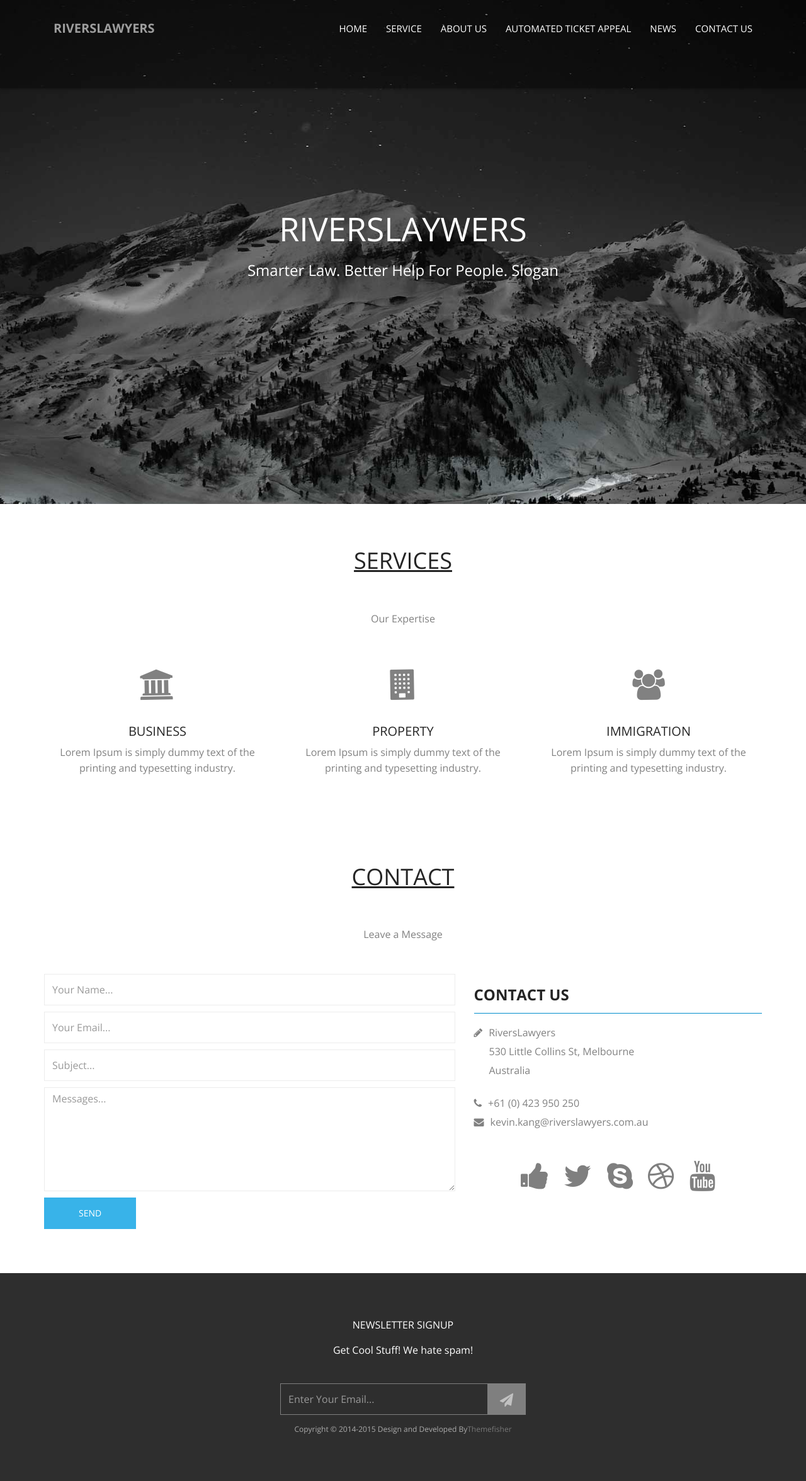
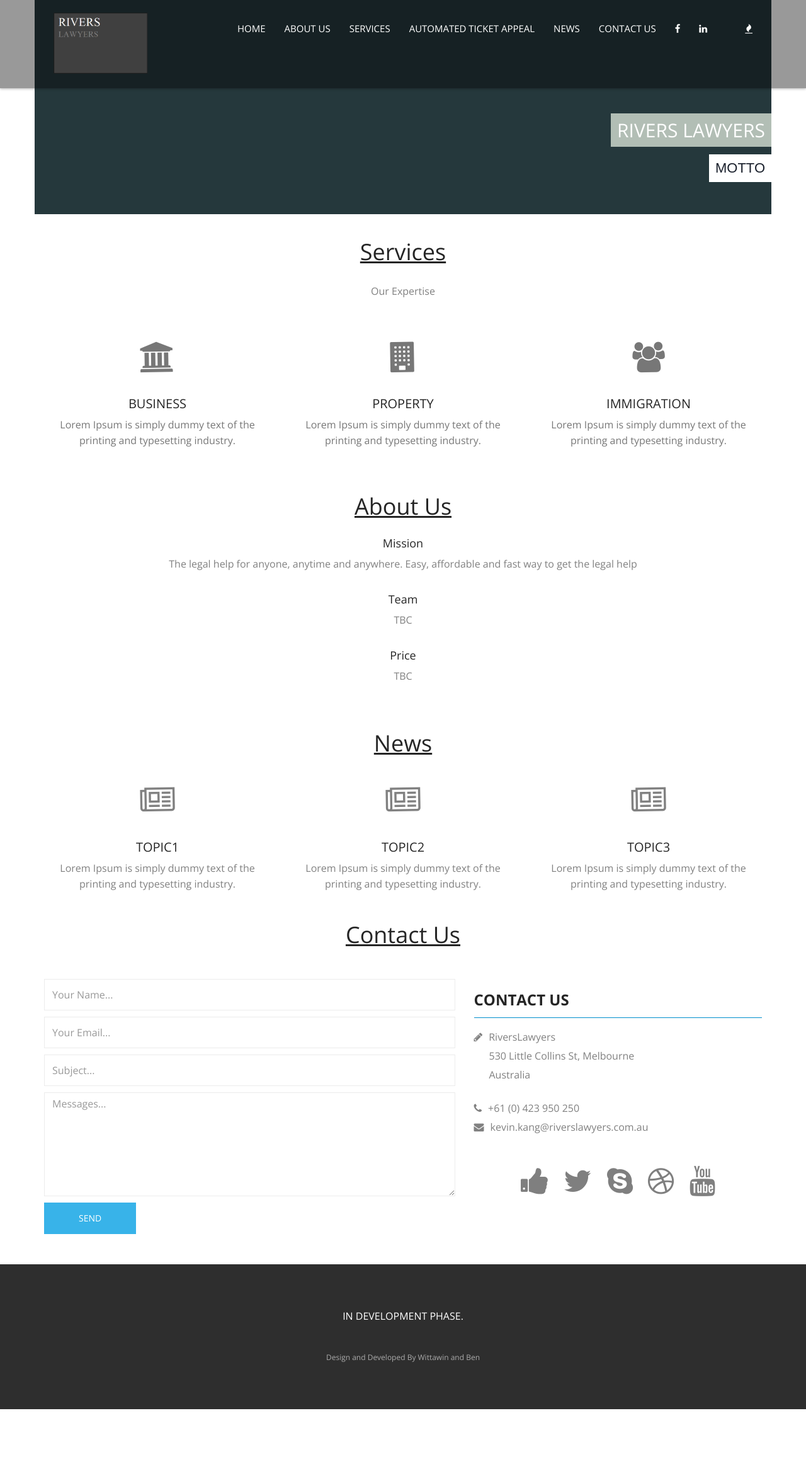
Before and after one commit to kr-wittawin/riverslawyer, a PHP site: page / in a window 1280 px wide. Shown: the whole page at 63% size. After the commit the page ends 2237 px from the top, so only its background shows below. Run offline with PHP 8.4, Linux system fonts and the light colour scheme; some libraries are stand-ins or nearby versions.

Commit message:
navigation and structure

```diff
--- a/css/main.css
+++ b/css/main.css
@@ -168,9 +168,7 @@ main > section {
 .sec-title h2 {
     font-size: 36px;
     margin: 0 0 30px;
-    padding-bottom: 30px;
     position: relative;
-    text-transform: uppercase;
     text-decoration: underline;
 }
 
@@ -191,9 +189,9 @@ main > section {
 /**
 /*BANNER CLASSES
 /* ==========================================*/
-.banner{height:340px; margin:0 auto; margin-bottom:60px; background-color: #25383C; position:relative;}
-.banner h1{ padding:10px; float:right; background:#b2beb5; text-transform:uppercase; color:#ffffff;  font-size:30px; font-weight:normal; position:absolute; top:130px; right:0;}
-.banner h2{ padding:10px; float:right; background:#ffffff; text-transform:uppercase; color:#1a202c;  font-size:22px; font-weight:normal; font-family: 'Oswald', sans-serif;position:absolute; top:195px; right:0;}
+.banner{height:340px; margin:0 auto; margin-bottom:40px; background-color: #25383C; position:relative;}
+.banner h1{ padding:10px; float:right; background:#b2beb5; text-transform:uppercase; color:#ffffff;  font-size:30px; font-weight:normal; position:absolute; top:160px; right:0;}
+.banner h2{ padding:10px; float:right; background:#ffffff; text-transform:uppercase; color:#1a202c;  font-size:22px; font-weight:normal; font-family: 'Oswald', sans-serif;position:absolute; top:225px; right:0;}
 /*-------------------------------------------------
 
 /**
@@ -634,6 +632,7 @@ border-bottom: 2px solid #B2BEB5;
 
 .contact-panel {
     background-color: #b2beb5;
+    height:100%;
 }
 
 .contact-panel h2, .contact-panel p {
--- a/index.html
+++ b/index.html
@@ -57,7 +57,7 @@
             <div class="container">
                 <div class="navbar-header">
                     <!-- responsive nav button -->
-					<button type="button" class="navbar-toggle" data-toggle="collapse" data-target=".navbar-collapse">
+                    <button type="button" class="navbar-toggle collapsed" data-toggle="collapse" data-target="#nav-collapse">
                         <span class="sr-only">Toggle navigation</span>
                         <span class="icon-bar"></span>
                         <span class="icon-bar"></span>
@@ -67,20 +67,30 @@
 
                     <!-- logo -->
                     <h1 class="navbar-brand">
-						<a href="#body">RiversLawyers</a>
+                        <a href="index.html#body"><img src="img/RL_Brand.png"  alt="RIVERS LAWYER"></a>
                     </h1>
                     <!-- /logo -->
                 </div>
 
+                <!-- social media nav -->
+                <nav class="collapse navbar-collapse navbar-right" role="navigation" >
+                    <ul id ="social media" class="nav navbar-nav">
+                        <li class="icon"><a href="http://www.facebook.com" role="button" target="_blank"><i class="fa fa-facebook"></i><span></span></a>
+                        <li class="icon"><a href="http://www.linkedin.com" role="button" target="_blank"><i class="fa fa-linkedin"></i><span></span></a>
+                        <li class="icon"><a href="http://www.whatsapp.com" role="button" target="_blank"><i class="fa fa-whatsapp"></i></a></li>
+                        <li class="icon"><a href="http://www.google.com" role="button" target="_blank"><i class="fa fa-fire"></i><span></span></a>
+                    </ul>
+                </nav>
+                <!-- /social media nav -->
                 <!-- main nav -->
-                <nav class="collapse navbar-collapse navbar-right" role="navigation">
-                    <ul id="nav" class="nav navbar-nav">
-                        <li><a href="#body">Home</a></li>
-                        <li><a href="#service">Service</a></li>
-                        <li><a href="#portfolio">About us</a></li>
-                        <li><a href="#testimonials">Automated Ticket Appeal</a></li>
-                        <li><a href="#price">News</a></li>
-                        <li><a href="#contact">Contact us</a></li>
+                <nav class="collapse navbar-collapse navbar-right" id="nav-collapse" role="navigation" >
+                    <ul id="nav" class="nav navbar-nav" >
+                        <li><a href="index.html#body">Home</a></li>
+                        <li><a href="index.html#aboutus">About us</a></li>
+                        <li><a href="index.html#services">Services</a></li>
+                        <li><a href="#body">Automated Ticket Appeal</a></li>
+                        <li><a href="index.html#news">News</a></li>
+                        <li><a href="index.html#contact">Contact us</a></li>
                     </ul>
                 </nav>
                 <!-- /main nav -->
@@ -90,47 +100,17 @@
         <!--
         End Fixed Navigation
         ==================================== -->
-
-		<main class="site-content" role="main">
-
-        <!--
-        Home
-        ==================================== -->
-
-		<section id="home-slider">
-            <div id="slider" class="sl-slider-wrapper">
-
-				<div class="sl-slider">
-
-					<div class="sl-slide" data-orientation="horizontal" data-slice1-rotation="-25" data-slice2-rotation="-25" data-slice1-scale="2" data-slice2-scale="2">
-
-						<div class="bg-img bg-img-1"></div>
-
-						<div class="slide-caption">
-                            <div class="caption-content">
-                                <h2 class="animated fadeInDown">RiversLaywers</h2>
-                                <span class="animated fadeInDown">Smarter Law. Better help for people. Slogan</span>
+        <!---banner section-->
+        <div class="banner container">
+              <h1>Rivers Lawyers</h1>
+              <h2>Motto</h2>
         </div>
-                        </div>
-
-					</div>
-
-
-				</div><!-- /sl-slider -->
-
-                <!--
-                <nav id="nav-arrows" class="nav-arrows">
-                    <span class="nav-arrow-prev">Previous</span>
-                    <span class="nav-arrow-next">Next</span>
-                </nav>
-                -->
-
-			</div><!-- /slider-wrapper -->
-		</section>
 
         <!--
         End Home SliderEnd
         ==================================== -->
+
+		<!-- services -->
 		<section id="services">
 			<div class="container">
                 <div class="row">
@@ -141,47 +121,103 @@
                     </div>
 
                     <div class="col-md-4 col-sm-6 col-xs-12 text-center wow animated fadeIn">
-                        <div class="service-item">
+                        <a href="services.html"><div class="service-item">
                             <div class="service-icon">
                                 <i class="fa fa-bank fa-3x"></i>
                             </div>
                             <h3>Business</h3>
                             <p>Lorem Ipsum is simply dummy text of the printing and typesetting industry. </p>
-                        </div>
-                    </div>
+                        </div></a>
+                    </div></a>
 
                     <div class="col-md-4 col-sm-6 col-xs-12 text-center wow animated fadeIn" data-wow-delay="0.3s">
-                        <div class="service-item">
+                        <a href="services.html"><div class="service-item">
                             <div class="service-icon">
                                 <i class="fa fa-building fa-3x"></i>
                             </div>
                             <h3>Property</h3>
                             <p>Lorem Ipsum is simply dummy text of the printing and typesetting industry. </p>
                         </div>
-                    </div>
+                    </div></a>
 
                     <div class="col-md-4 col-sm-6 col-xs-12 text-center wow animated fadeIn" data-wow-delay="0.6s">
-                        <div class="service-item">
+                        <a href="services.html"><div class="service-item">
                             <div class="service-icon">
                                 <i class="fa fa-users fa-3x"></i>
                             </div>
                             <h3>Immigration</h3>
                             <p>Lorem Ipsum is simply dummy text of the printing and typesetting industry. </p>
+                        </div></a>
                     </div>
+                </div>
+            </div>
+		</section><br><br><br>
+
+		<!-- About us -->
+		<section id="aboutus">
+			<div class="container">
+                <div class="row">
+                    <div class="sec-title text-center">
+                        <h2 class="wow">About Us</h2>
+						<h4 class="wow">Mission</h4>
+                        <p class="wow">The legal help for anyone, anytime and anywhere.
+							Easy, affordable and fast way to get the legal help</p><br>
+						<h4 class="wow">Team</h4>
+                        <p class="wow">TBC</p><br>
+						<h4 class="wow">Price</h4>
+                        <p class="wow">TBC</p><br>
                     </div>
                 </div>
             </div>
 		</section>
+
+		<!-- News -->
+		<section id="news">
+			<div class="container">
+                <div class="row">
+                    <div class="sec-title text-center">
+                        <h2 class="wow">News</h2>
+						<div class="col-md-4 col-sm-6 col-xs-12 text-center wow animated fadeIn">
+							<div class="service-item">
+								<div class="service-icon">
+									<i class="fa fa-newspaper-o fa-3x"></i>
+								</div>
+								<h3>Topic1</h3>
+								<p>Lorem Ipsum is simply dummy text of the printing and typesetting industry. </p>
+							</div></a>
+						</div></a>
+
+						<div class="col-md-4 col-sm-6 col-xs-12 text-center wow animated fadeIn" data-wow-delay="0.3s">
+							<div class="service-item">
+								<div class="service-icon">
+									<i class="fa fa-newspaper-o fa-3x"></i>
+								</div>
+								<h3>Topic2</h3>
+								<p>Lorem Ipsum is simply dummy text of the printing and typesetting industry. </p>
+							</div>
+						</div></a>
+
+						<div class="col-md-4 col-sm-6 col-xs-12 text-center wow animated fadeIn" data-wow-delay="0.6s">
+							<div class="service-item">
+								<div class="service-icon">
+									<i class="fa fa-newspaper-o fa-3x"></i>
+								</div>
+								<h3>Topic3</h3>
+								<p>Lorem Ipsum is simply dummy text of the printing and typesetting industry. </p>
+							</div></a>
+						</div>
+                </div>
+            </div>
+		</section><br><br>
+
 		<!-- Contact section -->
 		<section id="contact" >
 			<div class="container">
 				<div class="row">
 
 					<div class="sec-title text-center wow animated fadeInDown">
-							<h2>Contact</h2>
-							<p>Leave a Message</p>
+						<h2>Contact Us</h2>
 					</div>
-
 
 					<div class="col-md-7 contact-form wow animated fadeInLeft">
 						<form action="#" method="post">
@@ -223,27 +259,16 @@
 		</section>
 		<!-- end Contact section -->
 
-		</main>
+		</main><br><br>
 
 		<footer id="footer">
 			<div class="container">
 				<div class="row text-center">
 					<div class="footer-content">
 						<div class="wow animated fadeInDown">
-							<p>newsletter signup</p>
-							<p>Get Cool Stuff! We hate spam!</p>
+							<p>In development phase.</p>
 						</div>
-						<form action="#" method="post" class="subscribe-form wow animated fadeInUp">
-							<div class="input-field">
-								<input type="email" class="subscribe form-control" placeholder="Enter Your Email...">
-								<button type="submit" class="submit-icon">
-									<i class="fa fa-paper-plane fa-lg"></i>
-								</button>
-							</div>
-						</form>
-
-
-						<p>Copyright &copy; 2014-2015 Design and Developed By<a href="http://www.themefisher.com">Themefisher</a> </p>
+						<p>Design and Developed By Wittawin and Ben</p>
 					</div>
 				</div>
 			</div>
--- a/js/main.js
+++ b/js/main.js
@@ -1,3 +1,12 @@
+
+/* ========================================================================= */
+/*	page transition
+/* ========================================================================= */
+
+$(window).on("hashchange", function () {
+    window.scrollTo(window.scrollX, window.scrollY - 100);
+});
+
 /* ========================================================================= */
 /*	Preloader
 /* ========================================================================= */
```
Also changed, not shown: Services.html (+35 -5 lines). Lines whose indentation alone changed are shown as unchanged.
